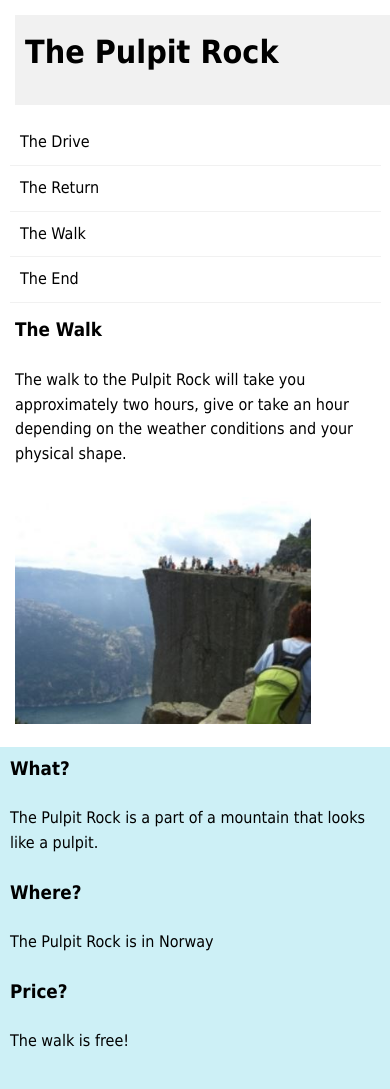
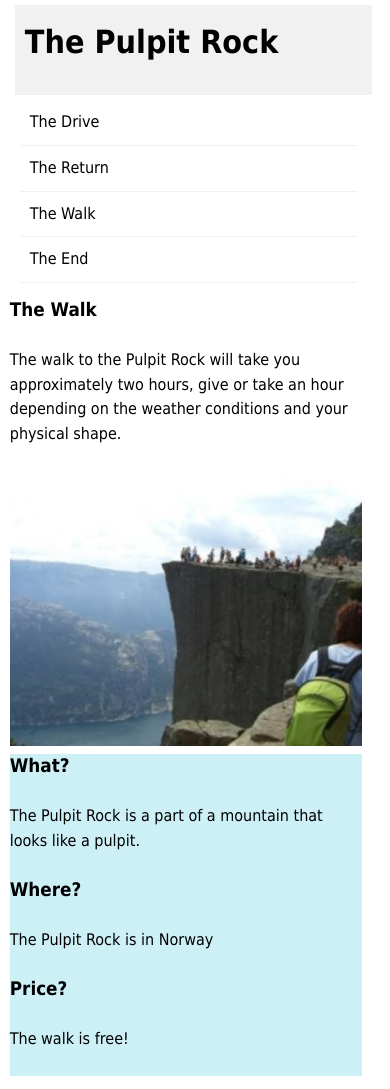
Before and after one commit to juljul1/hw8, a plain HTML site: page 8_2/index.html in a window 390 px wide. Drawn offline with Linux system fonts and the light colour scheme.

Commit message:
changed 8_2

```diff
--- a/8_2/style.css
+++ b/8_2/style.css
@@ -11,7 +11,7 @@ body{
 	}
 
 .wrap{
-	width: 960px;
+	width: 900px;
 	margin:0 auto;
     text-align:left;
 	}
@@ -19,7 +19,7 @@ body{
 header{
 	margin: 5px;
 	background-color: #F1F1F1;
-	width: 935px;
+	width: 94%;
 	height: 55px;
 	padding: 25px 10px 10px 10px;
 	text-align:left;
@@ -27,7 +27,7 @@ header{
 
 aside{
 	padding-left: 10px;
-	width: 200px;
+	width: 20%;
 	float: left;
 	text-align:left;
 }
@@ -40,58 +40,76 @@ li {
 .center{
 	float: left;
 	margin: 15px;
-	width: 500px;
+	width: 50%;
 	text-align:left;
 	}
 
 .sidebar{
 	float: left;
 	background-color: #CDF0F6;
-	width: 200px;
+	width: 20%;
 	padding: 10px;
-	text-align:left;
+	text-align: left;
 }
 
 img{
-	width: 80%;
+	width: 100%;
 	padding-top: 30px;
 	}
 
 @media screen and (max-width: 960px) {
  .sidebar {
-   display: block;
-   background-color: #CDF0F6;
-	width: 95%;
-	padding: 10px;
+    display: block;
+    background-color: #CDF0F6;
+	width: 94%;
+	margin-left: 10px;
 	text-align:left;
   } }
  @media screen and (max-width: 960px) {
   .wrap{
-	width: 100%;
+	width: 95%;
 	margin:0 auto;
     text-align:left;
 } }
-@media screen and (max-width: 730px) {
+@media screen and (max-width: 960px) {
+  .center{
+  	float: left;
+	width: 75%;
+	margin: 10px;
+    text-align:left;
+} }
+@media screen and (max-width: 650px) {
  .center{
 	display: block;
 	width: 95%;
-	margin: 15px;
+	margin: auto;
 	text-align:left;
 	}
 }
-@media screen and (max-width: 730px) {
+@media screen and (max-width: 650px) {
  aside{
 	display: block;
-	padding-left: 10px;
-	width: 95%;
+	margin: auto;
+	margin-bottom: 15px;
+	width: 91%;
 	text-align:left;
 	}
 }
-@media screen and (max-width: 730px) {
+@media screen and (max-width: 650px) {
  header{
 	display: block;
-	width: 95%;
-	margin: 15px;
+	width: 91%;
+	margin: 5px;
 	text-align:left;
+
 	}
 }
+@media screen and (max-width: 650px) {
+ .sidebar{
+	display: block;
+	margin: auto;
+	width: 95%;
+	text-align:left;
+	padding: 0px;
+	}
+}
--- a/8_2/style_media.css
+++ /dev/null
@@ -1,10 +0,0 @@
-@media screen and (max-width: 960px) {
-.wrap{
-	margin:0 auto;
-    text-align:left;
-	}
-
-
-
-
-}
```
